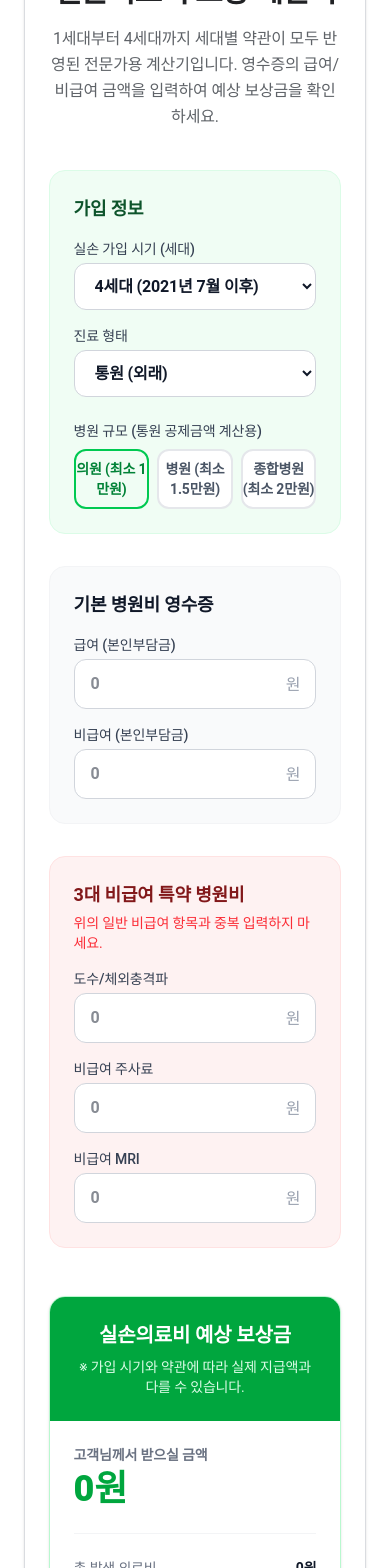
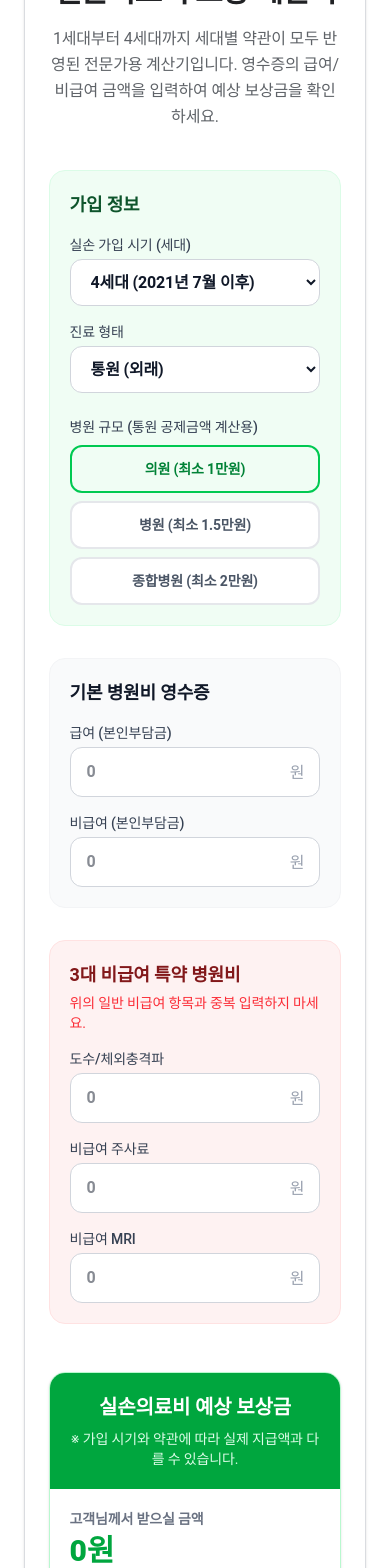
Before and after one commit to ksp-KWON/claimwworks-blog, a Next.js app: page /calculator/medical in a window 390 px wide. Shown: the part 432-2000 px from the top of the page. Built offline with nearby package versions, Linux system fonts and the light colour scheme.

Commit message:
style: optimize calculator layouts for mobile

```diff
--- a/src/components/calculator/auto/AutoCalculatorResult.tsx
+++ b/src/components/calculator/auto/AutoCalculatorResult.tsx
@@ -42,7 +42,7 @@ export default function AutoCalculatorResult({ data }: Props) {
   const finalTotal = Math.floor(totalBeforeFault * ((100 - data.faultRatio) / 100));
 
   return (
-    <div className="bg-blue-50 dark:bg-[#303134]/50 rounded-3xl p-6 sm:p-8 border border-blue-100 dark:border-gray-800 shadow-sm sticky top-6">
+    <div className="bg-blue-50 dark:bg-[#303134]/50 rounded-3xl p-5 sm:p-8 border border-blue-100 dark:border-gray-800 shadow-sm sticky top-6">
       <h3 className="text-xl font-bold text-gray-900 dark:text-white mb-6 flex items-center gap-2">
         <span className="w-1.5 h-6 bg-blue-600 rounded-full inline-block shrink-0" />
         산출 명세서 (추정치)
@@ -98,7 +98,7 @@ export default function AutoCalculatorResult({ data }: Props) {
         )}
       </div>
 
-      <div className="bg-white dark:bg-[#202124] rounded-2xl p-6 border border-blue-100 dark:border-gray-800 text-center shadow-sm">
+      <div className="bg-white dark:bg-[#202124] rounded-2xl p-5 sm:p-6 border border-blue-100 dark:border-gray-800 text-center shadow-sm">
         <h4 className="text-gray-500 dark:text-gray-400 font-bold mb-2">최종 합의금 (추정치)</h4>
         <div className="text-4xl sm:text-5xl font-extrabold text-blue-600 dark:text-blue-400 tracking-tighter">
           {finalTotal.toLocaleString()}<span className="text-2xl ml-1 text-gray-900 dark:text-white">원</span>
--- a/src/components/calculator/auto/ExpertModeForm.tsx
+++ b/src/components/calculator/auto/ExpertModeForm.tsx
@@ -23,7 +23,7 @@ export default function ExpertModeForm() {
       <div className="space-y-8">
 
         {/* 공통 기준 입력 */}
-        <section className="bg-gray-50 dark:bg-[#303134]/30 p-6 rounded-2xl border border-gray-100 dark:border-gray-800">
+        <section className="bg-gray-50 dark:bg-[#303134]/30 p-5 sm:p-6 rounded-2xl border border-gray-100 dark:border-gray-800">
           <h3 className="font-bold text-lg mb-4 text-gray-900 dark:text-white">공통 기준 입력</h3>
           <div className="grid grid-cols-1 sm:grid-cols-2 gap-4">
             <div>
@@ -62,9 +62,9 @@ export default function ExpertModeForm() {
         </section>
 
         {/* 피해 상황 다중 선택 */}
-        <section className="bg-gray-50 dark:bg-[#303134]/30 p-6 rounded-2xl border border-gray-100 dark:border-gray-800">
+        <section className="bg-gray-50 dark:bg-[#303134]/30 p-5 sm:p-6 rounded-2xl border border-gray-100 dark:border-gray-800">
           <h3 className="font-bold text-lg mb-4 text-gray-900 dark:text-white">피해 상황 (다중 선택 가능)</h3>
-          <div className="flex gap-4">
+          <div className="flex flex-col sm:flex-row gap-4">
             <label className="flex items-center gap-2 cursor-pointer">
               <input type="checkbox" checked={data.hasInjury} onChange={e => handleChange('hasInjury', e.target.checked)} className="w-5 h-5 text-blue-600 rounded border-gray-300 focus:ring-blue-500" />
               <span className="font-medium text-gray-900 dark:text-white">부상 (상해)</span>
@@ -82,7 +82,7 @@ export default function ExpertModeForm() {
 
         {/* 부상 상세 입력 */}
         {data.hasInjury && (
-          <section className="bg-gray-50 dark:bg-[#303134]/30 p-6 rounded-2xl border border-blue-200 dark:border-blue-900/30">
+          <section className="bg-gray-50 dark:bg-[#303134]/30 p-5 sm:p-6 rounded-2xl border border-blue-200 dark:border-blue-900/30">
             <h3 className="font-bold text-lg mb-4 text-blue-800 dark:text-blue-400">부상 상세 입력</h3>
             <div className="grid grid-cols-1 sm:grid-cols-3 gap-4">
               <div>
@@ -113,7 +113,7 @@ export default function ExpertModeForm() {
 
         {/* 후유장해 상세 입력 */}
         {data.hasDisability && (
-          <section className="bg-gray-50 dark:bg-[#303134]/30 p-6 rounded-2xl border border-purple-200 dark:border-purple-900/30">
+          <section className="bg-gray-50 dark:bg-[#303134]/30 p-5 sm:p-6 rounded-2xl border border-purple-200 dark:border-purple-900/30">
             <h3 className="font-bold text-lg mb-4 text-purple-800 dark:text-purple-400">후유장해 상세 입력</h3>
             <div className="grid grid-cols-1 sm:grid-cols-2 gap-4">
               <div>
@@ -135,7 +135,7 @@ export default function ExpertModeForm() {
         )}
 
         {/* 추가 지출 (직불영수증 / 향후치료비) */}
-        <section className="bg-gray-50 dark:bg-[#303134]/30 p-6 rounded-2xl border border-green-200 dark:border-green-900/30">
+        <section className="bg-gray-50 dark:bg-[#303134]/30 p-5 sm:p-6 rounded-2xl border border-green-200 dark:border-green-900/30">
           <h3 className="font-bold text-lg mb-4 text-green-800 dark:text-green-400">직불 치료비 및 향후치료비</h3>
           <div className="grid grid-cols-1 sm:grid-cols-2 gap-4">
             <div>
--- a/src/components/calculator/medical/ExpertMedicalForm.tsx
+++ b/src/components/calculator/medical/ExpertMedicalForm.tsx
@@ -23,7 +23,7 @@ export default function ExpertMedicalForm() {
       <div className="space-y-8">
 
         {/* 가입 정보 입력 */}
-        <section className="bg-green-50 dark:bg-green-900/10 p-6 rounded-2xl border border-green-100 dark:border-green-900/30">
+        <section className="bg-green-50 dark:bg-green-900/10 p-5 sm:p-6 rounded-2xl border border-green-100 dark:border-green-900/30">
           <h3 className="font-bold text-lg mb-4 text-green-900 dark:text-green-400">가입 정보</h3>
           <div className="grid grid-cols-1 sm:grid-cols-2 gap-4">
             <div>
@@ -54,10 +54,10 @@ export default function ExpertMedicalForm() {
             {data.treatmentType === 'outpatient' && (
               <div className="sm:col-span-2 mt-2">
                 <label className="block text-sm font-medium text-gray-700 dark:text-gray-300 mb-2">병원 규모 (통원 공제금액 계산용)</label>
-                <div className="grid grid-cols-3 gap-2">
-                  <button onClick={() => handleChange('clinicType', 'clinic')} className={`py-2 rounded-xl font-bold text-sm border-2 transition-all ${data.clinicType === 'clinic' ? 'bg-green-50 border-green-500 text-green-700' : 'bg-white border-gray-200 text-gray-600 hover:border-green-300'}`}>의원 (최소 1만원)</button>
-                  <button onClick={() => handleChange('clinicType', 'hospital')} className={`py-2 rounded-xl font-bold text-sm border-2 transition-all ${data.clinicType === 'hospital' ? 'bg-green-50 border-green-500 text-green-700' : 'bg-white border-gray-200 text-gray-600 hover:border-green-300'}`}>병원 (최소 1.5만원)</button>
-                  <button onClick={() => handleChange('clinicType', 'general')} className={`py-2 rounded-xl font-bold text-sm border-2 transition-all ${data.clinicType === 'general' ? 'bg-green-50 border-green-500 text-green-700' : 'bg-white border-gray-200 text-gray-600 hover:border-green-300'}`}>종합병원 (최소 2만원)</button>
+                <div className="grid grid-cols-1 sm:grid-cols-3 gap-2">
+                  <button onClick={() => handleChange('clinicType', 'clinic')} className={`py-3 sm:py-2 rounded-xl font-bold text-sm border-2 transition-all ${data.clinicType === 'clinic' ? 'bg-green-50 border-green-500 text-green-700' : 'bg-white border-gray-200 text-gray-600 hover:border-green-300'}`}>의원 (최소 1만원)</button>
+                  <button onClick={() => handleChange('clinicType', 'hospital')} className={`py-3 sm:py-2 rounded-xl font-bold text-sm border-2 transition-all ${data.clinicType === 'hospital' ? 'bg-green-50 border-green-500 text-green-700' : 'bg-white border-gray-200 text-gray-600 hover:border-green-300'}`}>병원 (최소 1.5만원)</button>
+                  <button onClick={() => handleChange('clinicType', 'general')} className={`py-3 sm:py-2 rounded-xl font-bold text-sm border-2 transition-all ${data.clinicType === 'general' ? 'bg-green-50 border-green-500 text-green-700' : 'bg-white border-gray-200 text-gray-600 hover:border-green-300'}`}>종합병원 (최소 2만원)</button>
                 </div>
               </div>
             )}
@@ -65,7 +65,7 @@ export default function ExpertMedicalForm() {
         </section>
 
         {/* 기본 병원비 영수증 입력 */}
-        <section className="bg-gray-50 dark:bg-[#303134]/30 p-6 rounded-2xl border border-gray-100 dark:border-gray-800">
+        <section className="bg-gray-50 dark:bg-[#303134]/30 p-5 sm:p-6 rounded-2xl border border-gray-100 dark:border-gray-800">
           <h3 className="font-bold text-lg mb-4 text-gray-900 dark:text-white">기본 병원비 영수증</h3>
           <div className="grid grid-cols-1 sm:grid-cols-2 gap-4">
             <div>
@@ -99,7 +99,7 @@ export default function ExpertMedicalForm() {
 
         {/* 3대 비급여 입력 (3, 4세대 전용) */}
         {(data.generation === 3 || data.generation === 4) && (
-          <section className="bg-red-50 dark:bg-red-900/10 p-6 rounded-2xl border border-red-100 dark:border-red-900/30">
+          <section className="bg-red-50 dark:bg-red-900/10 p-5 sm:p-6 rounded-2xl border border-red-100 dark:border-red-900/30">
             <h3 className="font-bold text-lg mb-1 text-red-900 dark:text-red-400">3대 비급여 특약 병원비</h3>
             <p className="text-sm text-red-500 dark:text-red-400 mb-4">위의 일반 비급여 항목과 중복 입력하지 마세요.</p>
             <div className="grid grid-cols-1 sm:grid-cols-3 gap-4">
--- a/src/components/calculator/medical/MedicalCalculatorResult.tsx
+++ b/src/components/calculator/medical/MedicalCalculatorResult.tsx
@@ -116,16 +116,16 @@ export default function MedicalCalculatorResult({ data }: { data: MedicalInsuran
 
   return (
     <div className="bg-white dark:bg-[#202124] rounded-2xl shadow-sm border border-green-200 dark:border-green-900 overflow-hidden">
-      <div className="bg-green-600 dark:bg-green-800 p-6 text-white text-center">
+      <div className="bg-green-600 dark:bg-green-800 p-5 sm:p-6 text-white text-center">
         <h3 className="text-xl font-bold mb-2">실손의료비 예상 보상금</h3>
         <p className="text-green-100 text-sm">※ 가입 시기와 약관에 따라 실제 지급액과 다를 수 있습니다.</p>
       </div>
 
-      <div className="p-6 space-y-6">
+      <div className="p-5 sm:p-6 space-y-6">
         <div className="flex justify-between items-end border-b border-gray-100 dark:border-gray-800 pb-6">
           <div>
             <span className="block text-sm font-bold text-gray-500 dark:text-gray-400 mb-1">고객님께서 받으실 금액</span>
-            <span className="text-4xl font-extrabold text-green-600 dark:text-green-400">{result.totalPayout.toLocaleString()}원</span>
+            <span className="text-3xl sm:text-4xl font-extrabold text-green-600 dark:text-green-400">{result.totalPayout.toLocaleString()}원</span>
           </div>
         </div>
 
```
Also changed, not shown: src/app/calculator/page.tsx (+6 -6 lines), 1 other file (tests, documents, lock files or other folders).
